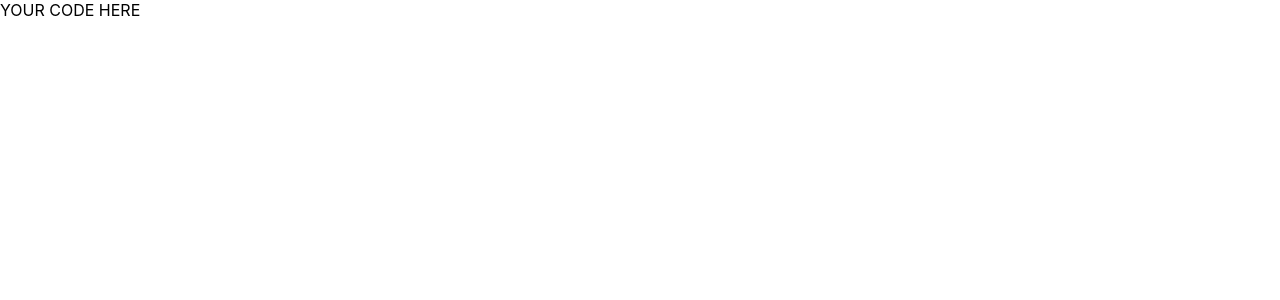
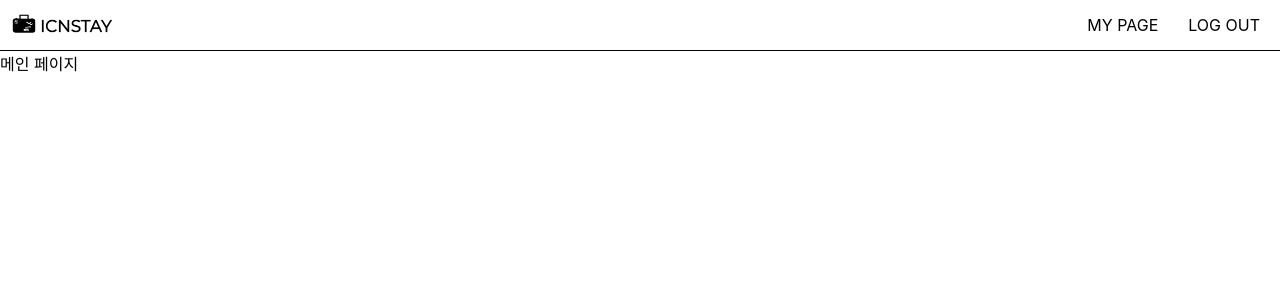
Before and after one commit to seanswim/icnstay, a React (Create React App) app in the folder client/: page / in a window 1280 px wide. Shown: the top 300 px of the page. Built offline with nearby package versions, Linux system fonts and the light colour scheme.

Commit message:
CREATED: Header

```diff
--- a/client/src/App.js
+++ b/client/src/App.js
@@ -1,10 +1,16 @@
-import './App.css';
+import { BrowserRouter, Route, Routes } from 'react-router-dom';
+
+import Header from './components/Header';
+import Home from './pages/Home';
 
 function App() {
   return (
-    <div>
-      YOUR CODE HERE
-    </div>
+    <BrowserRouter>
+      <Header isLoggedIn={true} />
+      <Routes>
+        <Route exact path="/" element={<Home />}></Route>
+      </Routes>
+    </BrowserRouter>
   );
 }
 
--- /dev/null
+++ b/client/src/components/Header.js
@@ -0,0 +1,62 @@
+import styled from 'styled-components';
+import { Link } from 'react-router-dom';
+import logo from '../data/logo.png';
+
+const HeaderContainer = styled.header`
+  height: 50px;
+  width: 100%;
+  border-bottom: 1px solid black;
+  display: flex;
+  justify-content: space-between;
+  z-index:1;
+`;
+
+const Logo = styled.img`
+  src: ${(props) => props.src};
+  width: 125px;
+  height: 100%;
+  cursor: pointer;
+`;
+
+const ButtonContainer = styled.div``;
+
+const Button = styled.button`
+  all: unset;
+  height: 100%;
+  padding: 0 10px;
+  margin-right: 10px;
+  cursor: pointer;
+`;
+
+const StyledLink = styled(Link)`
+  all: unset;
+`;
+
+const Header = ({ isLoggedIn }) => {
+  return (
+    <HeaderContainer>
+      <StyledLink to="/">
+        <Logo src={logo} />
+      </StyledLink>
+
+      <ButtonContainer>
+        {isLoggedIn ? (
+          <>
+            <StyledLink to="/mypage/userInfo">
+              <Button>MY PAGE</Button>
+            </StyledLink>
+            <StyledLink to="/signout">
+              <Button>LOG OUT</Button>
+            </StyledLink>
+          </>
+        ) : (
+          <StyledLink to="/signin">
+            <Button>LOG IN</Button>
+          </StyledLink>
+        )}
+      </ButtonContainer>
+    </HeaderContainer>
+  );
+};
+
+export default Header;
--- /dev/null
+++ b/client/src/pages/Home.js
@@ -0,0 +1,5 @@
+const Home = () => {
+  return <>메인 페이지</>;
+};
+
+export default Home;
```
Also changed, not shown: client/src/data/logo.png (added).
